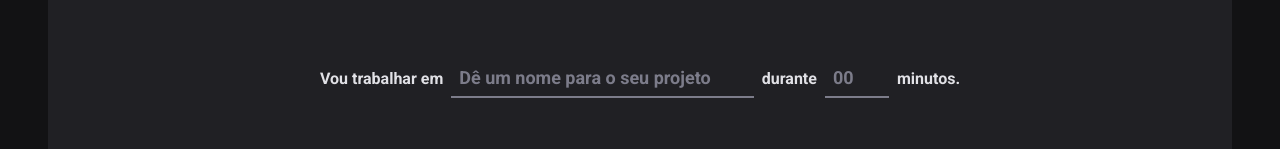
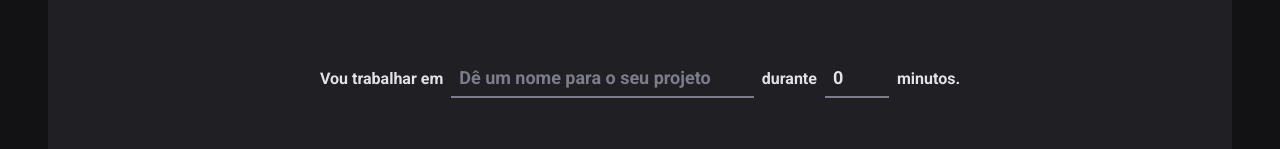
Before and after one commit to junioralcant/ignite-timer, a React (Vite) app: page / in a window 1280 px wide. Shown: the part 166-315 px from the top of the page. Built offline with nearby package versions, Linux system fonts and the light colour scheme.

Commit message:
Form - Validating Form

```diff
--- a/package.json
+++ b/package.json
@@ -9,12 +9,14 @@
     "preview": "vite preview"
   },
   "dependencies": {
+    "@hookform/resolvers": "^2.9.7",
     "phosphor-react": "^1.4.1",
     "react": "^18.2.0",
     "react-dom": "^18.2.0",
     "react-hook-form": "^7.34.0",
     "react-router-dom": "^6.3.0",
-    "styled-components": "^5.3.5"
+    "styled-components": "^5.3.5",
+    "zod": "^3.17.10"
   },
   "devDependencies": {
     "@rocketseat/eslint-config": "^1.1.3",
--- a/src/pages/Home/index.tsx
+++ b/src/pages/Home/index.tsx
@@ -1,5 +1,8 @@
 import { Play } from 'phosphor-react';
 import { useForm } from 'react-hook-form';
+import { zodResolver } from '@hookform/resolvers/zod';
+import * as zod from 'zod';
+
 import {
   CountdownContainer,
   FormContainer,
@@ -10,10 +13,30 @@
   TaskInput,
 } from './styles';
 
+const newCycleFormValidationSchema = zod.object({
+  task: zod.string().min(1, 'Informe a tarefa'),
+  minutesAmount: zod
+    .number()
+    .min(5, 'O ciclo deve ser de no mínumo de 5 minutos')
+    .max(60, 'O ciclo deve ser de no maximo de 60 minutos'),
+});
+
+type NewCycleFormData = zod.infer<
+  typeof newCycleFormValidationSchema
+>;
+
 export function Home() {
-  const { register, handleSubmit, watch } = useForm();
+  const { register, handleSubmit, watch } = useForm<NewCycleFormData>(
+    {
+      resolver: zodResolver(newCycleFormValidationSchema),
+      defaultValues: {
+        task: '',
+        minutesAmount: 0,
+      },
+    }
+  );
 
-  function handleCreateNewCycle(data: any) {
+  function handleCreateNewCycle(data: NewCycleFormData) {
     console.log(data);
   }
 
@@ -46,7 +69,7 @@
             placeholder="00"
             step={5}
             min={5}
-            max={60}
+            // max={60}
             {...register('minutesAmount', { valueAsNumber: true })}
           />
 
```
Also changed, not shown: 1 other file (tests, documents, lock files or other folders).
